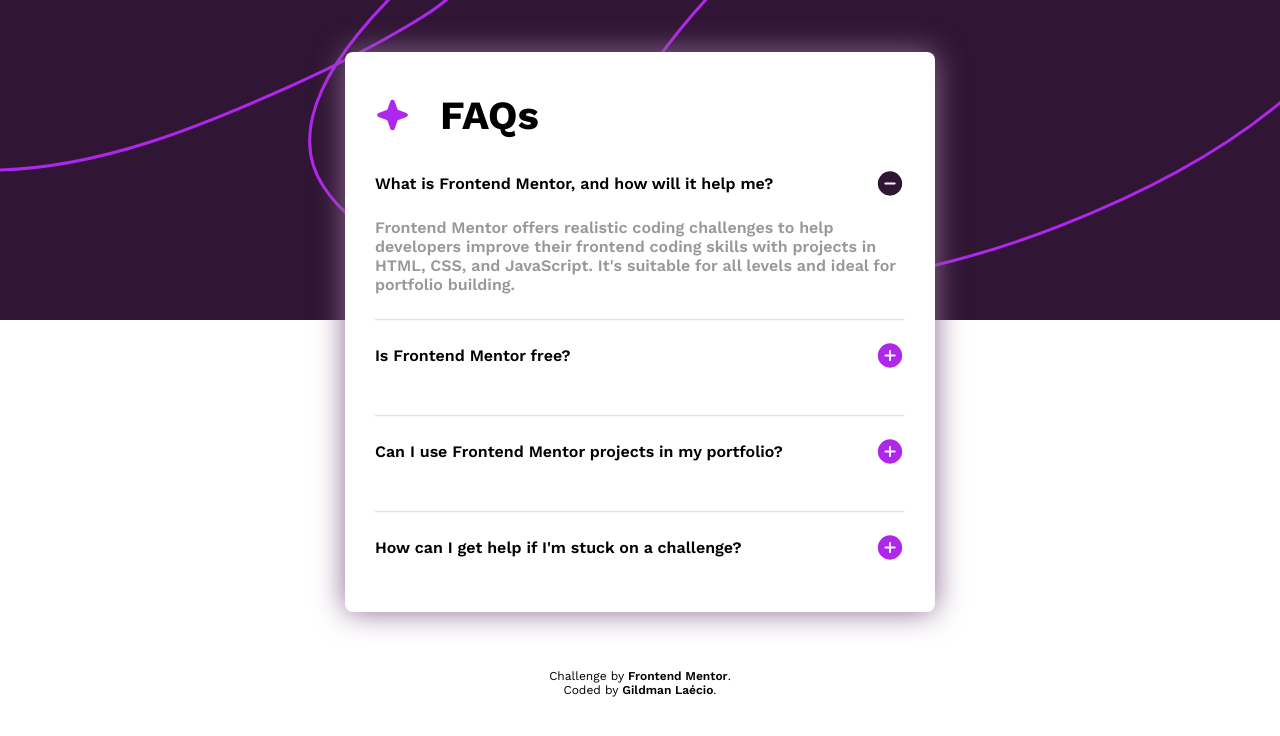
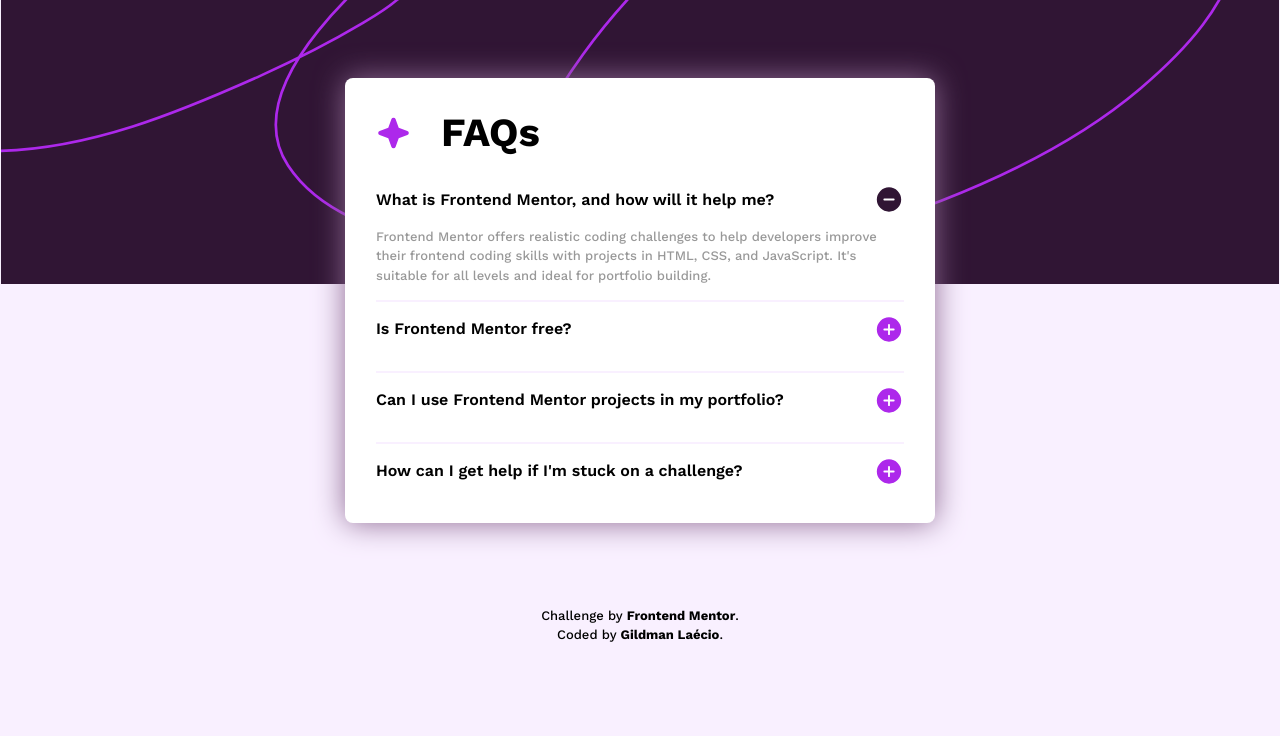
Before and after one commit to gillaercio/faq-accordion-main, a plain HTML site: page index.html in a window 1280 px wide. Drawn offline with nearby package versions, Linux system fonts and the light colour scheme.

Commit message:
Size adjustments

```diff
--- a/assets/css/global.css
+++ b/assets/css/global.css
@@ -2,11 +2,6 @@
   margin: 0;
   padding: 0;
   box-sizing: border-box;
-}
-
-@font-face {
-  font-family: 'Work';
-  src: url('/assets/fonts/WorkSans-VariableFont_wght.ttf') format('truetype');
 }
 
 html {
@@ -19,4 +14,9 @@
   --Grayish-purple: hsl(292, 16%, 49%);
   --Dark-purple: hsl(292, 42%, 14%);
   --Footer: hsl(228, 45%, 44%);
+
+  --work: "Work Sans", serif;
+  --text-lg: 700 3.5em/150% var(--work);
+  --text-md: 600 1.6em/150% var(--work);
+  --text-sm: 500 1.3em/150% var(--work);
 }
--- a/assets/css/main.css
+++ b/assets/css/main.css
@@ -1,15 +1,15 @@
 body {
-  background: no-repeat url('/assets/images/background-pattern-mobile.svg');
-  /* background: url('/assets/images/background-pattern-mobile.svg') no-repeat; */
-  /* background-position: top; */
+  background-image: url(../images/background-pattern-mobile.svg);
+  background-repeat: no-repeat;
+  background-position: top;
   background-size: contain;
+  background-attachment: fixed;
   background-color: var(--Light-pink);
   display: grid;
   grid-gap: 5px;
   height: 100vh;
   justify-content: center;
   align-items: center;
-  font-family: 'Work', serif;
 }
 
 #content {
@@ -18,14 +18,14 @@
   max-width: 320px;
   background-color: var(--White);
   border-radius: 8px;
-  padding: 30px;
+  padding: 25px 31px;
   box-shadow: 0px 0px 30px var(--Grayish-purple);
 }
 
 .header-content {
   display: grid;
   grid-gap: 30px;
-  margin-top: 10px;
+  width: 150px;
   grid-template-columns: repeat(2, auto);
   align-items: center;
 }
@@ -35,25 +35,20 @@
 }
 
 .header-content h1 {
-  font-size: 3.5em;
-  font-weight: 700;
-}
-
-.questions {
-  font-size: 1.6em;
-  font-weight: 600;
+  font: var(--text-lg);
+  justify-self: start;
 }
 
 .question {
   display: grid;
   grid-template-columns: repeat(2, auto);
   align-items: center;
-  justify-content: space-between;
+  font: var(--text-md);
 }
 
 .question p {
-  /* width: 220px; */
-  padding-block: 25px;
+  max-width: 220px;
+  padding-block: 15px;
 }
 
 .icon {
@@ -63,42 +58,40 @@
 
 .answer {
   opacity: .4;
+  font: var(--text-sm);
 }
 
 hr {
-  margin-top: 25px;
-  opacity: .3;
+  margin-top: 15px;
+  border: 0;
+  height: 2px;
+  background-color: var(--Light-pink);
 }
 
 .attribution {
-  font-size: 1.2em;
+  font: var(--text-sm);
   align-self: start;
   text-align: center;
 }
 
 .attribution a {
   color: black;
-  font-weight: 600;
+  font-weight: 700;
   text-decoration: none;
 }
 
 .attribution a:hover {
   color: var(--Footer);
+  text-decoration: underline;
 }
 
 @media screen and (min-width: 612px) {
   body {
-    background: no-repeat url('/assets/images/background-pattern-desktop.svg');
-    /* background-size: contain; */
-    /* background-position: top; */
+    background-image: url(../images/background-pattern-desktop.svg);
   }
 
   #content {
     max-width: 590px;
-  }
-
-  .header-content {
-    width: 150px;
   }
 
   .icon-star {
@@ -108,4 +101,8 @@
   .header-content h1 {
     font-size: 4em;
   }
+
+  .question p {
+    max-width: 450px;
+  }
 }
--- a/index.html
+++ b/index.html
@@ -3,11 +3,14 @@
 <head>
   <meta charset="UTF-8">
   <meta name="viewport" content="width=device-width, initial-scale=1.0">
+  <link rel="preconnect" href="https://fonts.googleapis.com">
+  <link rel="preconnect" href="https://fonts.gstatic.com" crossorigin>
 
   <link rel="icon" type="image/png" sizes="32x32" href="./assets/images/favicon-32x32.png">
 
   <title>Frontend Mentor | FAQ accordion</title>
 
+  <link href="https://fonts.googleapis.com/css2?family=Work+Sans:ital,wght@0,100..900;1,100..900&display=swap" rel="stylesheet">
   <link rel="stylesheet" href="assets/css/index.css">
 </head>
 <body>
```
